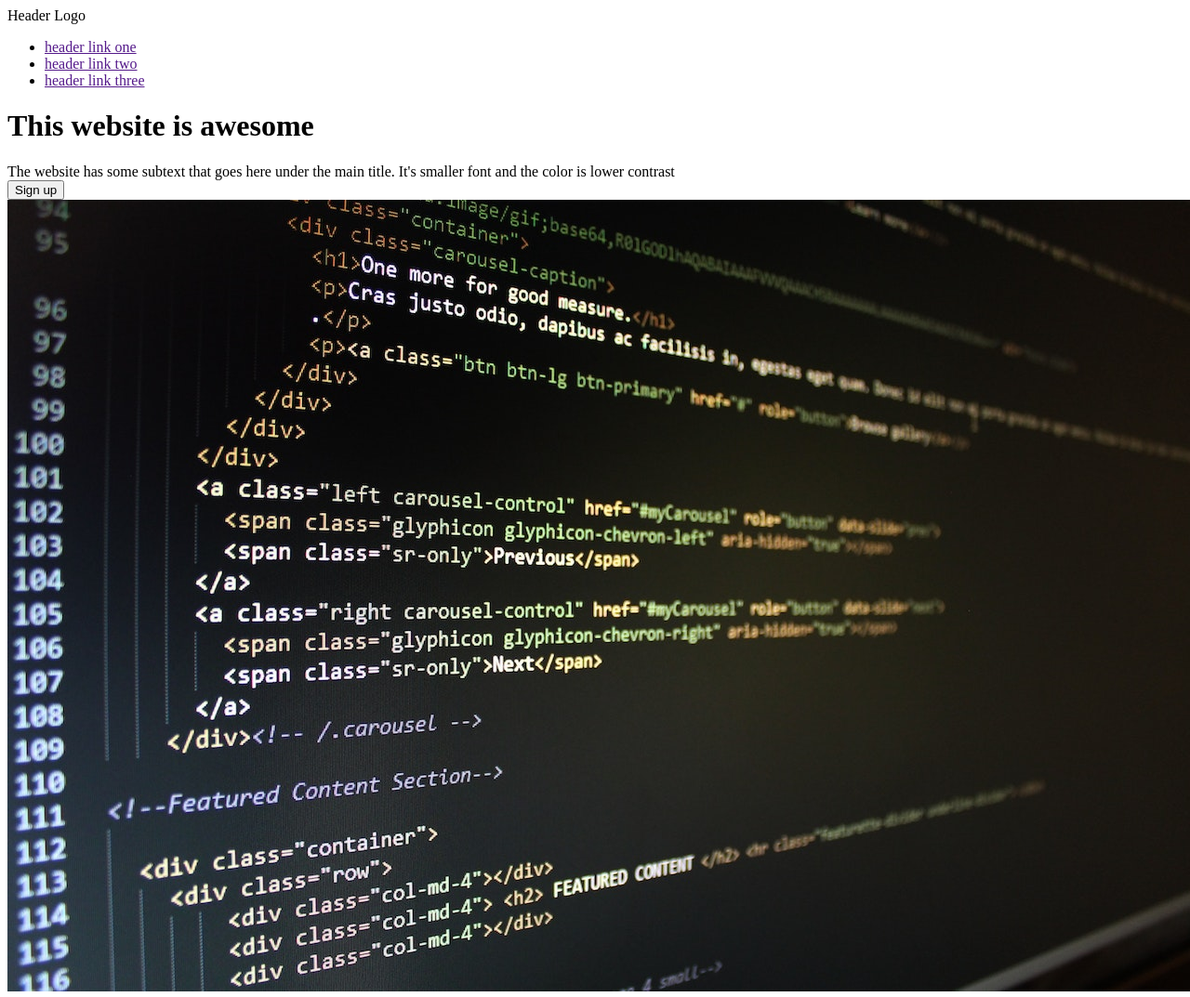
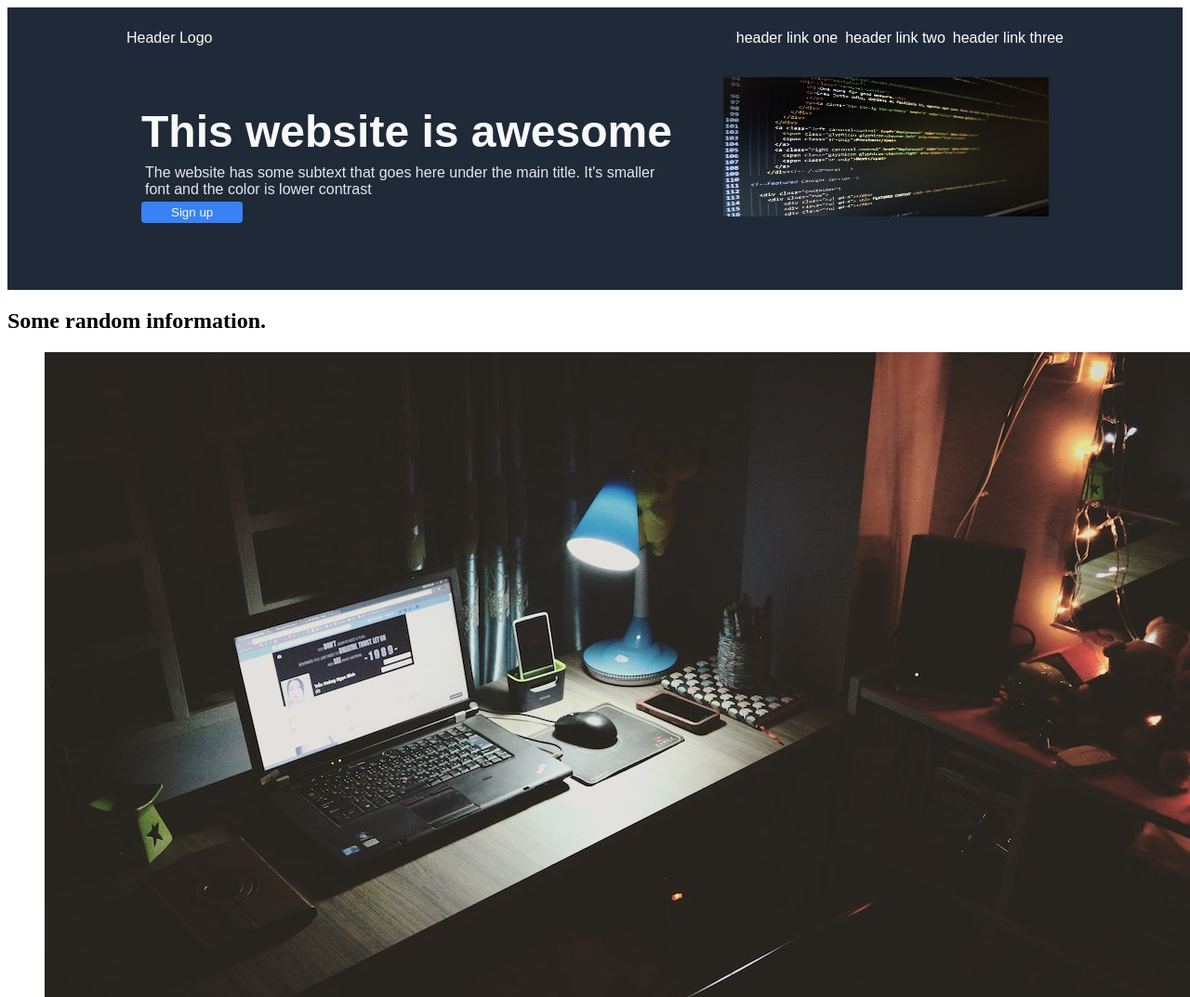
Before and after one commit to code-dub/TOP-landingpage, a plain HTML site: page index.html in a window 1280 px wide. Shown: the top 1073 px of the page at 93% size. Drawn offline with Linux system fonts and the light colour scheme.

Commit message:
add stylesheet and style for header

```diff
--- a/index.html
+++ b/index.html
@@ -6,7 +6,7 @@
     <meta http-equiv="X-UA-Compatible" content="IE=edge">
     <meta name="viewport" content="width=device-width, initial-scale=1.0">
     <title>Landing Page</title>
-
+    <link rel="stylesheet" href="style.css">
 </head>
 
 <body>
--- /dev/null
+++ b/style.css
@@ -0,0 +1,89 @@
+body{
+    display: flex;
+    flex-direction: column;
+    margin: none;
+    flex:1;
+    align-items: stretch;
+}
+
+.header{
+    background-color: #1F2937;
+    color: white;
+    display: flex;
+    flex-direction: column;
+    padding: 8px 128px;
+}
+
+.header-a{
+    display: flex;
+    justify-content: space-between;
+    align-items: center;
+    max-width: auto;
+    flex:1;
+}
+
+.header-a1{
+    font-family: Arial, Helvetica, sans-serif;
+    color: #F9FAF8 ;
+    font-weight: 24px;
+}
+
+.header-a2-1{
+    display: flex;
+    list-style: none;
+    gap: 8px;
+    font-family: Arial, Helvetica, sans-serif;
+    color: #E5E7EB;
+    font-weight: 18px;
+}
+
+a{
+    color: white;
+    text-decoration: none;
+}
+.header-b{
+    display: flex;
+    margin-bottom: 48px;
+    justify-content: space-between;
+    gap: 48px;
+    padding: 16px;
+    align-items: last baseline;
+}
+
+.header-b1{
+    display: flex;
+    flex-direction: column;
+}
+
+
+h1 {
+    font-size: 48px;
+    font-weight: 900;
+    color: #F9FAF8;
+    font-family: Arial, Helvetica, sans-serif;
+    margin-bottom: 4px;
+}
+
+.header-b1-2{
+    font-family: Arial, Helvetica, sans-serif;
+    font-weight: 18px;
+    color: #E5E7EB;
+    margin: 4px;
+}
+
+button {
+    background-color: #3882F6;
+    color:#F9FAF8;
+    padding: 4px 32px;
+    font-family: Arial, Helvetica, sans-serif;
+    border-radius: 4px;
+    border-style: none;
+
+}
+
+.header-image{
+    width: 350px;
+    height: 150px;
+    border: none;
+    border-radius: 0;
+}
```
